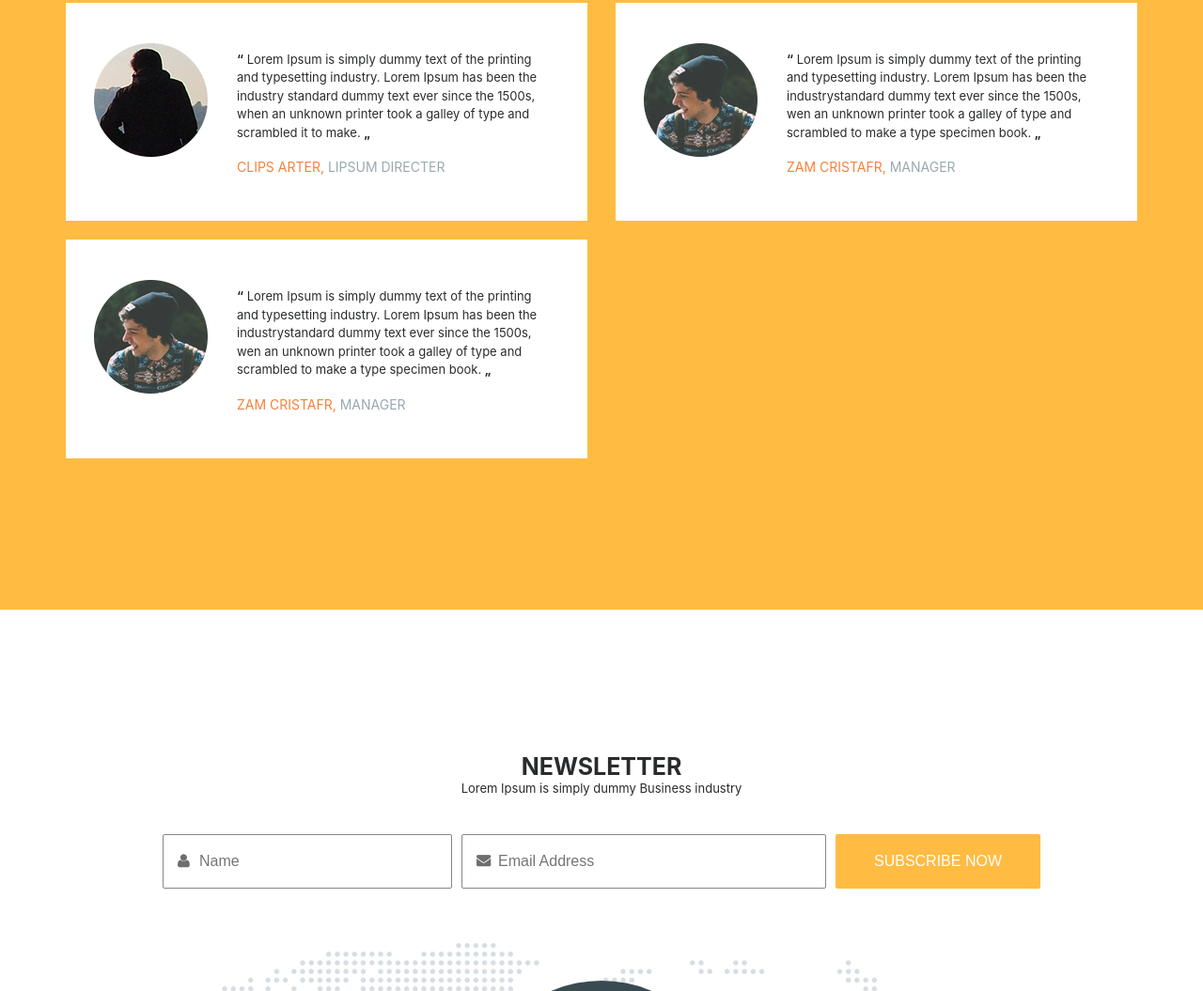
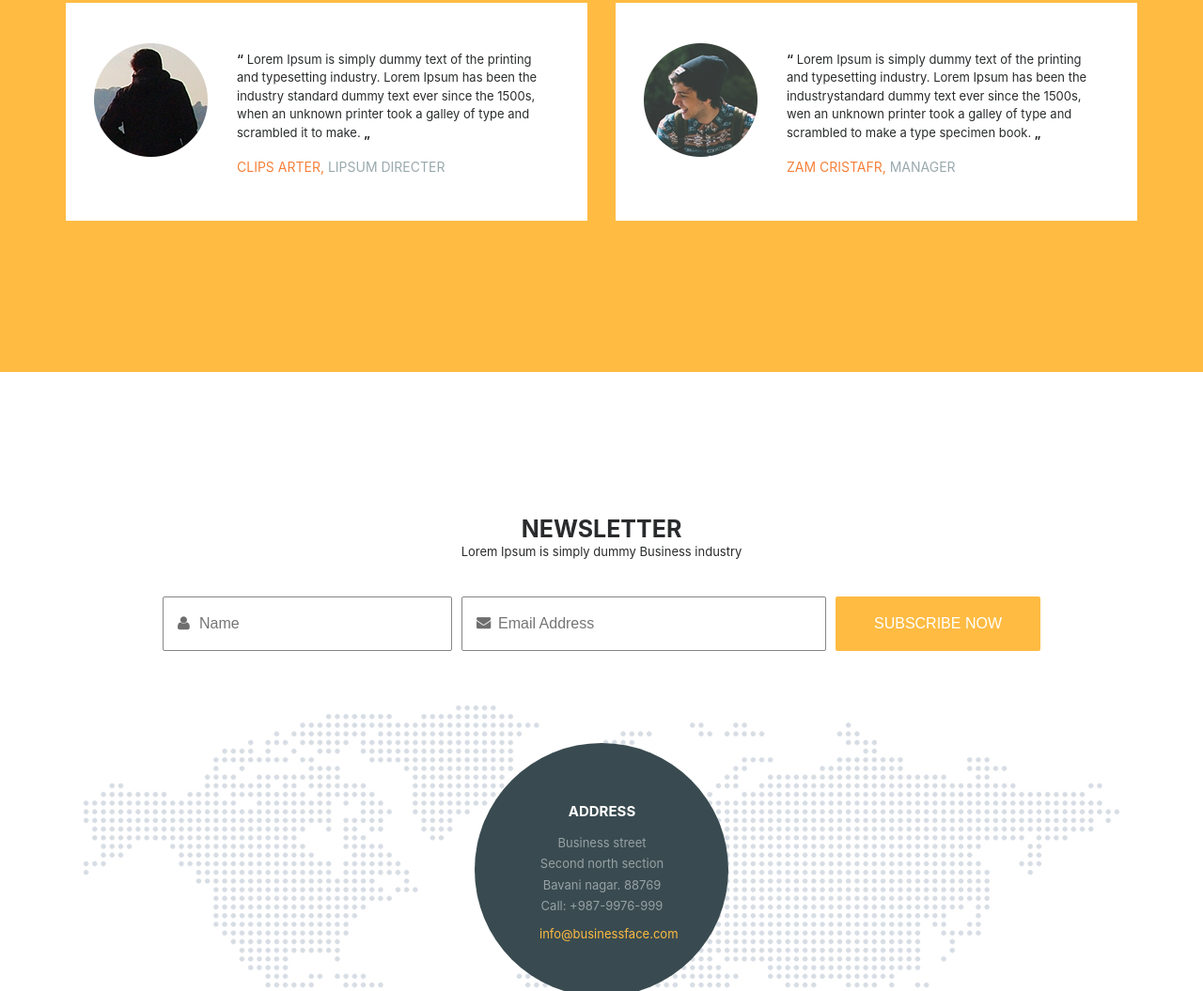
Before and after one commit to MeF92/Landing, a website: page index.html in a window 1280 px wide. Shown: the part 4709-5764 px from the top of the page at 94% size. Drawn offline with Linux system fonts and the light colour scheme.

Commit message:
deleted client

```diff
--- a/index.html
+++ b/index.html
@@ -215,16 +215,6 @@
                             <p class="feedback-author"><a href='#' class="author-name">zam cristafr,</a> <span class="author-position">manager</span></p>
                         </div>
                     </div>
-                    <div class="col-md-6 client client-4">
-                        <div class="client-img-container">
-                            <a href="#"><img src="img/boy-2.png" alt="boy-2"></a>
-                        </div>
-                        <div class="client-info-container">
-                            <p class="feedback-text"><span class="quotes">&#8220;</span> Lorem Ipsum is simply dummy text of the printing and typesetting industry. Lorem Ipsum has been the industrystandard dummy text ever since the 1500s, wen an unknown printer took a galley of type and scrambled
-                            to make a type specimen book. <span class="quotes">&#8222;</span></p>
-                            <p class="feedback-author"><a href='#' class="author-name">zam cristafr,</a> <span class="author-position">manager</span></p>
-                        </div>
-                    </div>
                 </div>
             </section>
         </div>
```
